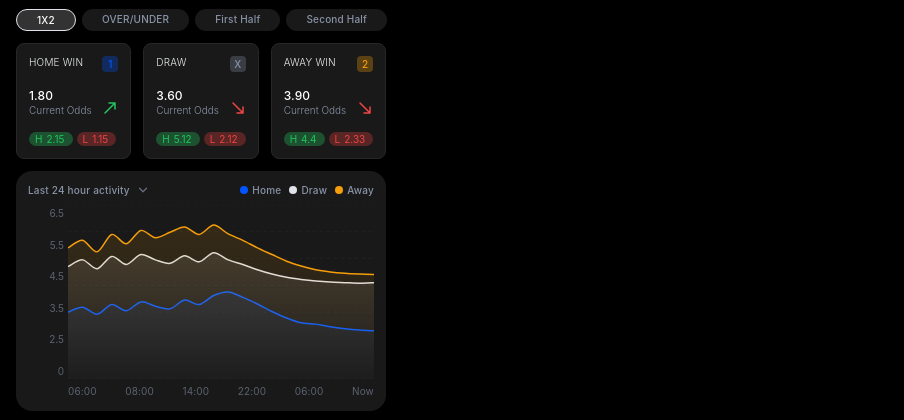
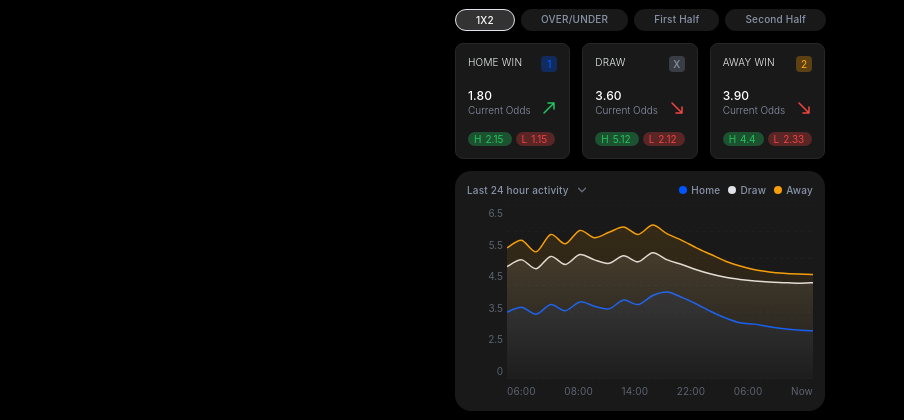
Before and after one commit to kaiseralon8/odds-movement, a plain HTML site: page index.html in a window 1280 px wide. Shown: the part 243-663 px from the top of the page, without its empty margins (0-904 px from the left). Drawn offline with Linux system fonts and the light colour scheme.

Commit message:
Update index.html

```diff
--- a/index.html
+++ b/index.html
@@ -8,8 +8,9 @@
   *, *::before, *::after { box-sizing: border-box; margin: 0; padding: 0; }
 
   html, body {
-    width: 402px;
+    widh: 100%;
     margin: 0;
+   overflow-x: hidden;
     /* No overflow-x:hidden here — it creates an implicit scroll container
        that silently breaks position:sticky in many browsers */
   }
@@ -22,8 +23,9 @@
 
   /* ── Outer mobile shell ── */
   #app {
-    width: 402px;
-    min-width: 402px;
+    width: 100%;
+    max-width: 402px;
+   margin: 0 auto;
     background: #000;
     position: relative;
     overflow-x: clip; /* clip without creating a scroll container — preserves sticky */
```
